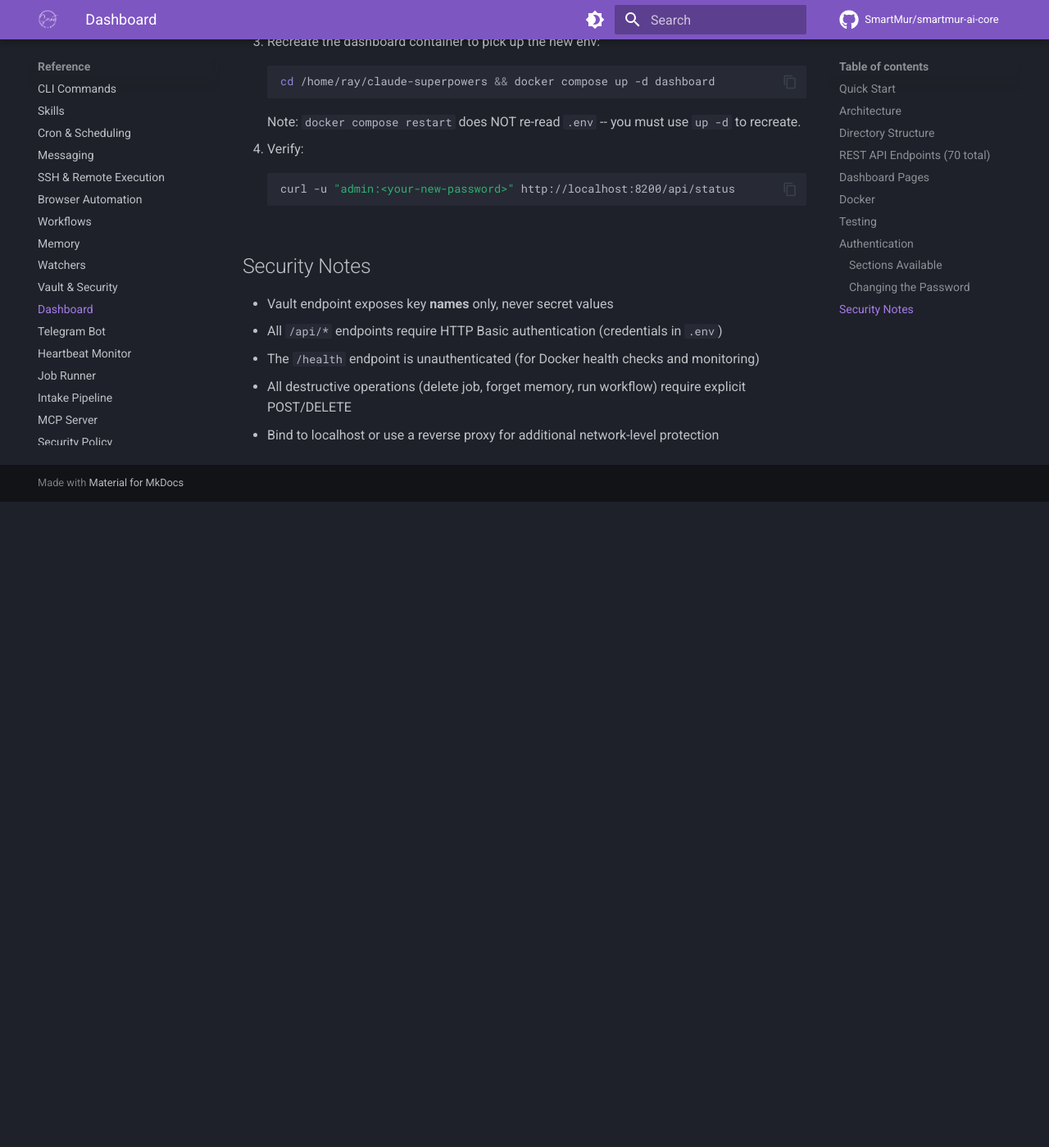
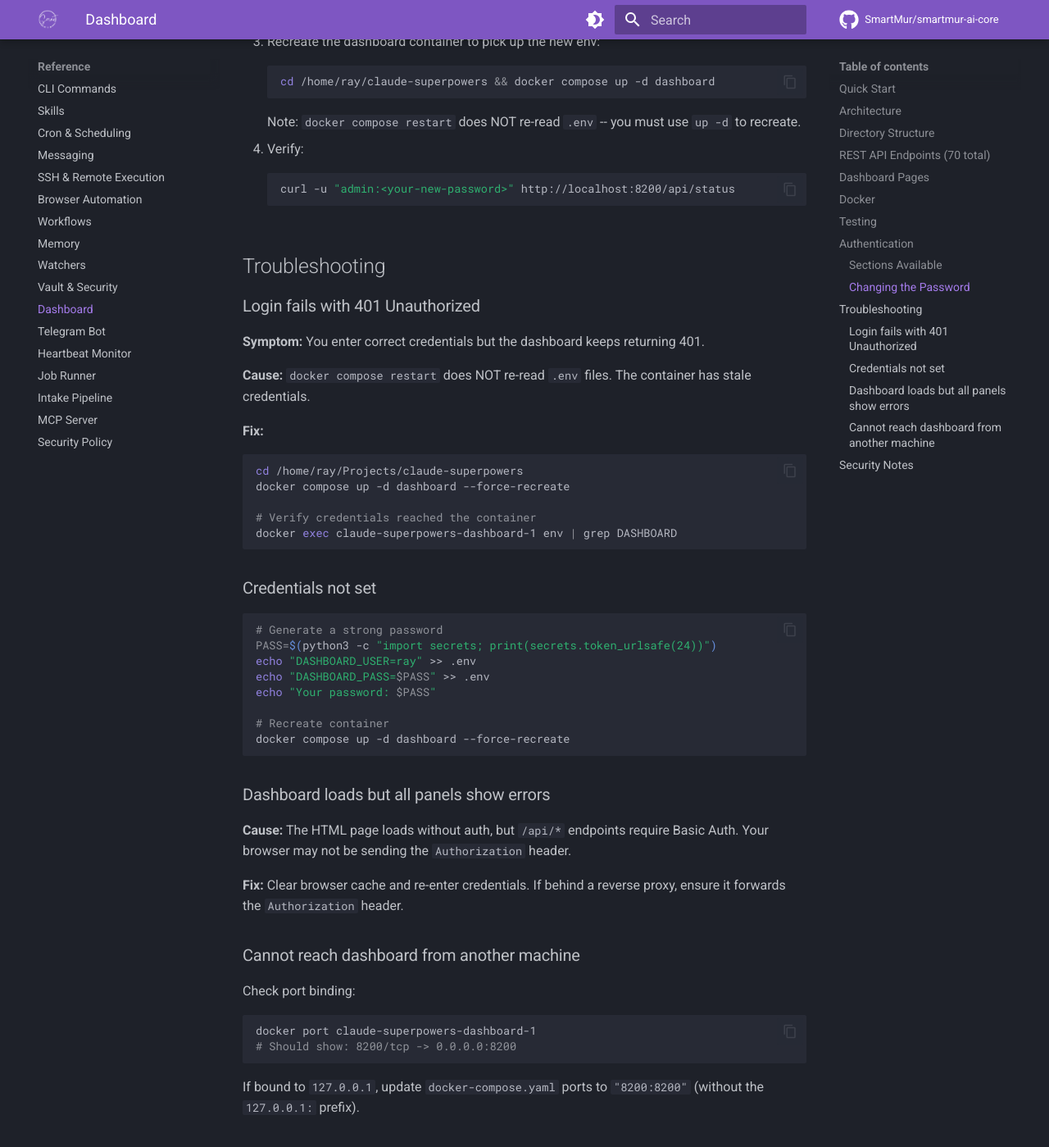
Before and after one commit to SmartMur/smartmur-ai-core, an MkDocs documentation site: the page built from docs/reference/dashboard.md, in a window 1280 px wide and 1400 px high, scrolled down 5212 px. Shown: the whole window at 82% size. Built offline with MkDocs 1.6.1 and Material for MkDocs 9.7.7, drawn with Linux system fonts in a browser that asks for light colours; comment, search, counter and statistics services are not loaded; before the commit the page ends 5824 px from its top, so only the background shows below that.

Commit message:
Add dashboard password setup and login troubleshooting docs
Co-Authored-By: Claude Opus 4.6 <noreply@anthropic.com>

````diff
--- a/docs/reference/dashboard.md
+++ b/docs/reference/dashboard.md
@@ -179,6 +179,54 @@ The dashboard is protected by HTTP Basic authentication. All `/api/*` endpoints
    curl -u "admin:<your-new-password>" http://localhost:8200/api/status
    ```
 
+## Troubleshooting
+
+### Login fails with 401 Unauthorized
+
+**Symptom:** You enter correct credentials but the dashboard keeps returning 401.
+
+**Cause:** `docker compose restart` does NOT re-read `.env` files. The container has stale credentials.
+
+**Fix:**
+
+```bash
+cd /home/ray/Projects/claude-superpowers
+docker compose up -d dashboard --force-recreate
+
+# Verify credentials reached the container
+docker exec claude-superpowers-dashboard-1 env | grep DASHBOARD
+```
+
+### Credentials not set
+
+```bash
+# Generate a strong password
+PASS=$(python3 -c "import secrets; print(secrets.token_urlsafe(24))")
+echo "DASHBOARD_USER=ray" >> .env
+echo "DASHBOARD_PASS=$PASS" >> .env
+echo "Your password: $PASS"
+
+# Recreate container
+docker compose up -d dashboard --force-recreate
+```
+
+### Dashboard loads but all panels show errors
+
+**Cause:** The HTML page loads without auth, but `/api/*` endpoints require Basic Auth. Your browser may not be sending the `Authorization` header.
+
+**Fix:** Clear browser cache and re-enter credentials. If behind a reverse proxy, ensure it forwards the `Authorization` header.
+
+### Cannot reach dashboard from another machine
+
+Check port binding:
+
+```bash
+docker port claude-superpowers-dashboard-1
+# Should show: 8200/tcp -> 0.0.0.0:8200
+```
+
+If bound to `127.0.0.1`, update `docker-compose.yaml` ports to `"8200:8200"` (without the `127.0.0.1:` prefix).
+
 ## Security Notes
 
 - Vault endpoint exposes key **names** only, never secret values
````
Also changed, not shown: docs/guides/getting-started.md (+19 -0 lines).
